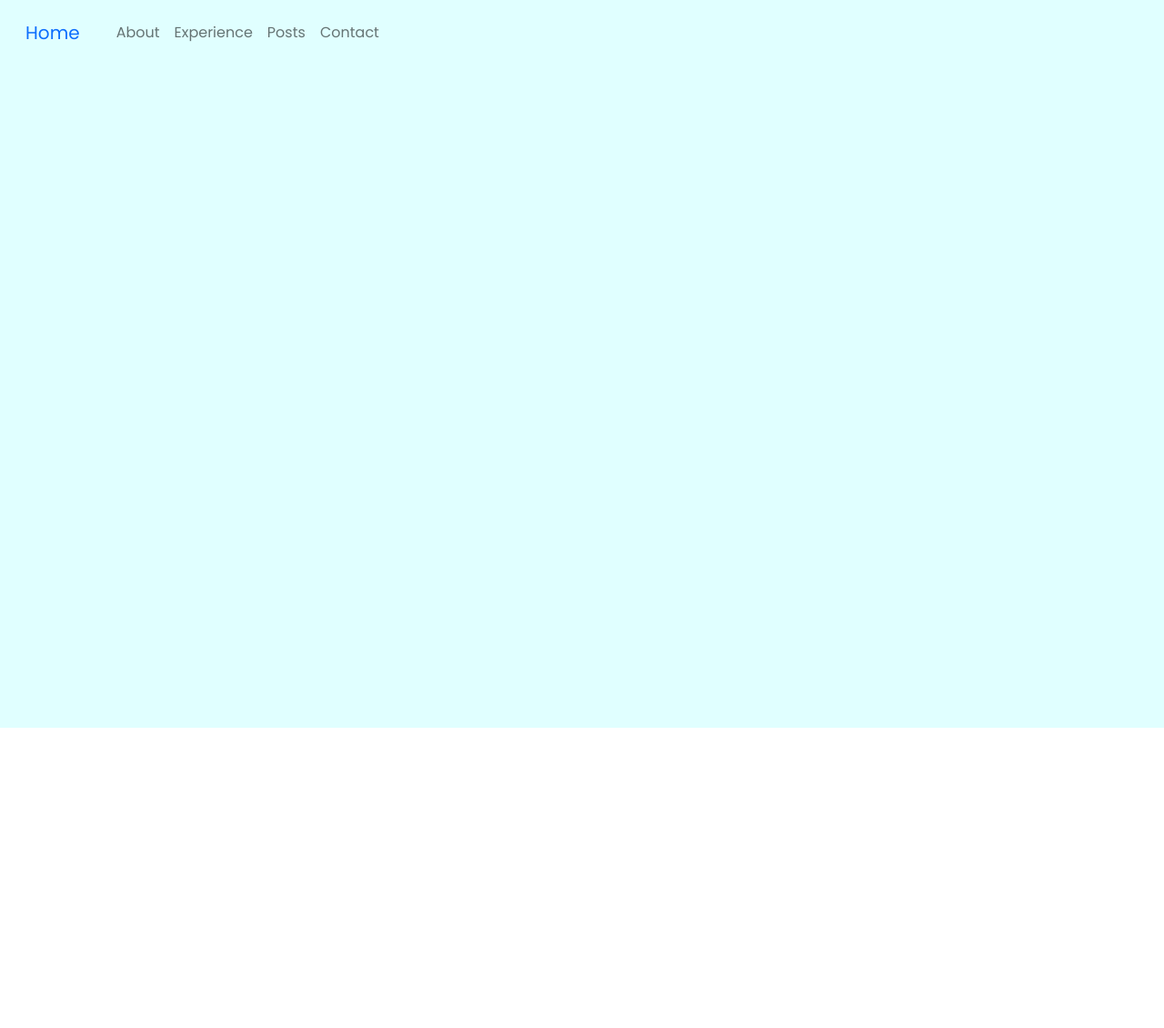
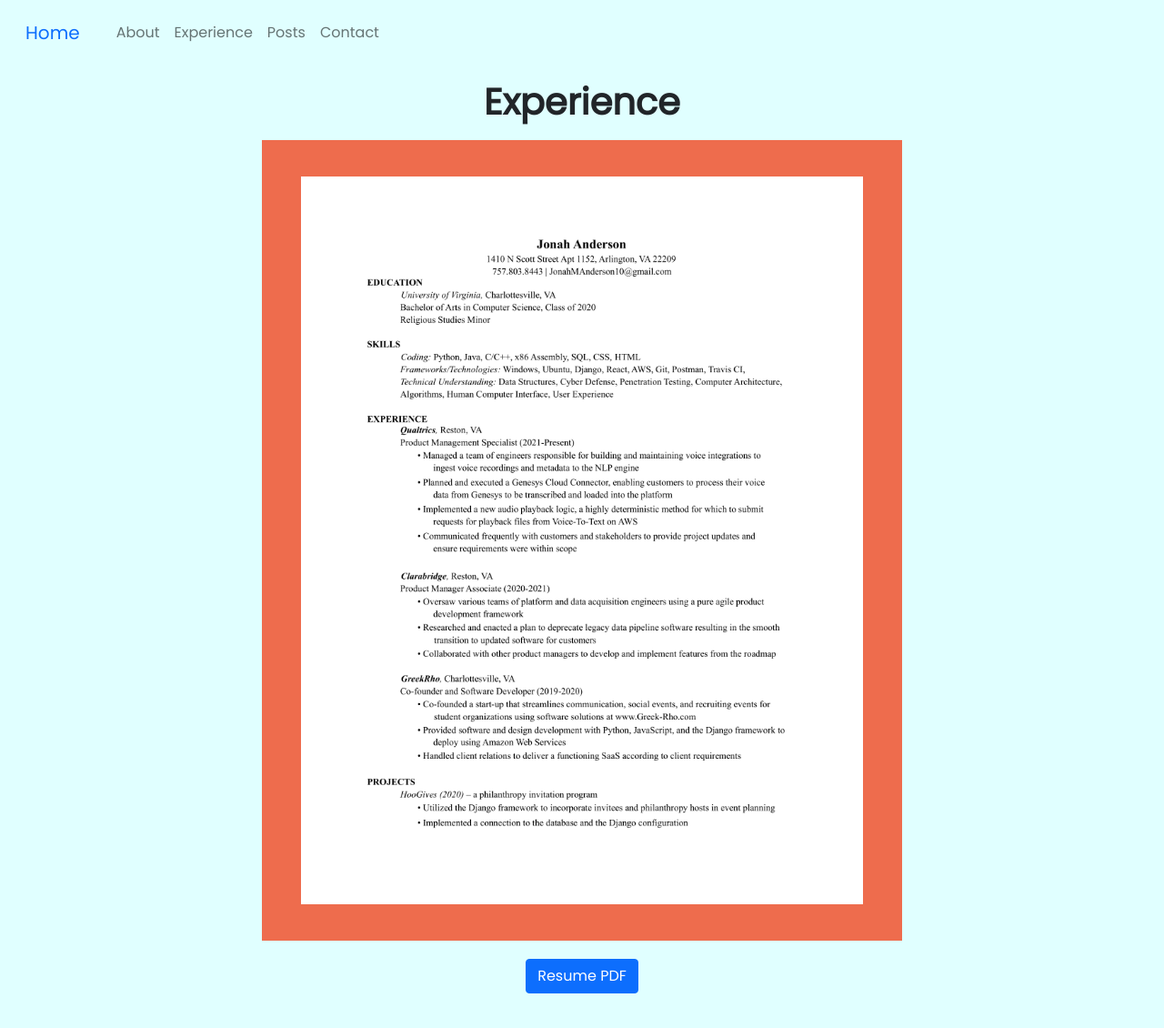
Before and after one commit to jonahanderson/jonahanderson-Website, a React (Create React App) app: page /experience in a window 1280 px wide. Shown: the top 1130 px of the page at 91% size. Before the commit the page ends 800 px from the top, so only its background shows below. Built offline with nearby package versions, Linux system fonts and the light colour scheme.

Commit message:
experience page, some formatting

```diff
--- a/package.json
+++ b/package.json
@@ -7,6 +7,7 @@
     "@testing-library/react": "^12.1.2",
     "@testing-library/user-event": "^13.5.0",
     "bootstrap": "^5.1.3",
+    "file-saver": "^2.0.5",
     "react": "^17.0.2",
     "react-bootstrap": "^2.1.2",
     "react-dom": "^17.0.2",
--- a/src/components/about/About.css
+++ b/src/components/about/About.css
@@ -159,8 +159,8 @@
         margin-bottom: -15px;
     }
     .about-desc{
-        padding-right: 170px;
-        padding-left: 170px;
+        padding-right: 100px;
+        padding-left: 100px;
     }
 
     .about-backgr{
--- a/src/components/about/About.js
+++ b/src/components/about/About.js
@@ -1,12 +1,12 @@
 import './About.css';
-import Me2 from "/home/jonah/code/jonahanderson.me/src/img/aboutprofile.jpg"
-import greekrho from "/home/jonah/code/jonahanderson.me/src/img/greekrho.png"
+import Me2 from "../../img/aboutprofile.jpg"
+import greekrho from "../../img/greekrho.png"
 import { SocialIcon } from 'react-social-icons';
 
 
 function About() {
   return (
-    <div className='about'>
+    <div className='about' id="about">
         <div className="about-backgr"></div>
         <div className="about-left">
                 <div className="about-card bg"></div>
--- a/src/components/intro/Intro.js
+++ b/src/components/intro/Intro.js
@@ -1,5 +1,5 @@
 import './Intro.css';
-import Me from "/home/jonah/code/jonahanderson.me/src/img/profile.png"
+import Me from "../../img/profile.png"
 import { SocialIcon } from 'react-social-icons';
 
 
--- a/src/components/navigation/Navigation.js
+++ b/src/components/navigation/Navigation.js
@@ -17,7 +17,7 @@ function Navigation() {
                     </Navbar.Brand>
                     <Nav>
 
-                        <Nav.Link href="/">About</Nav.Link>
+                        <Nav.Link href="/#about">About</Nav.Link>
                         <Nav.Link href="/experience">Experience</Nav.Link>
                         <Nav.Link href="/posts">Posts</Nav.Link>
                         <Nav.Link href="/contact">Contact</Nav.Link>
--- a/src/pages/experience/Experience.css
+++ b/src/pages/experience/Experience.css
@@ -1,6 +1,6 @@
 .experience{
     display: flex;
-    height: 100vh;
+    height: 150vh;
     background-color: lightcyan;
     align-items: center;
     justify-content: center;
@@ -8,6 +8,35 @@
     }
 
 .r-container{
-    height: 50%;
-    background-color: red;
+    height: 110vh;
+    width: 88vh;
+    display: flex;
+    background-color: #ee6c4d;
+    z-index: 1;
+    align-items: center;
+    justify-content: center;
 }
+
+.resume{
+    display: block;
+    max-width:100vw;
+    max-height:100vh;
+    width: auto;
+    height: auto;
+    z-index: 2;
+}
+
+.title{
+    margin-top: -20px;
+    padding-bottom: 10px;
+    font-weight: bold;
+}
+
+
+
+.btgroup{
+    width: auto;
+    height: auto;
+    display:inline-block;
+    padding-top: 20px;
+}
--- a/src/pages/experience/Experience.js
+++ b/src/pages/experience/Experience.js
@@ -1,15 +1,24 @@
 import React from "react";
 import './Experience.css';
+import Resume from "../../img/Anderson-Resume-1.png";
+import Button from 'react-bootstrap/Button';
+import pdf from '../../files/Anderson-Resume.pdf'
 
 
 function Experience() {
-    return (
+
+  return (
       <div className="experience">
+          <h1 className="title">Experience</h1>
+
           <div className="r-container">
-
+            <img src={Resume} alt="" className="resume" />
           </div>
 
+          <div className="btgroup">
 
+            <Button href={pdf} target="_blank" className="bt1" type="button" class="btn">Resume PDF</Button>
+          </div>
 
       </div>
     );
```
Also changed, not shown: 2 other files (tests, documents, lock files or other folders).
